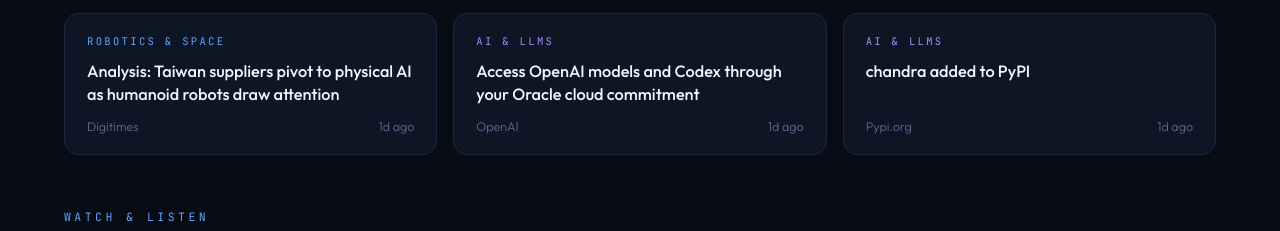
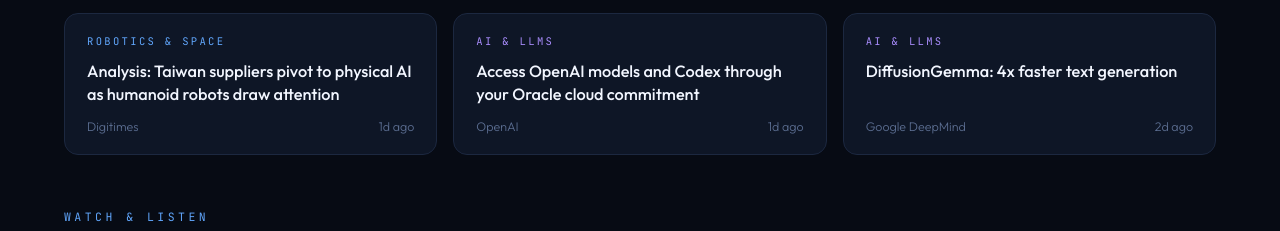
Before and after one commit to xekiellc/vursyl, a plain HTML site: page index.html in a window 1280 px wide. Shown: the part 2361-2592 px from the top of the page. Drawn offline with Linux system fonts and the light colour scheme; a web font is replaced by a local one.

Commit message:
Update index.html

```diff
--- a/index.html
+++ b/index.html
@@ -316,7 +316,8 @@
   function size(){W=cv.width=innerWidth;H=cv.height=innerHeight;
     const n=Math.min(70,Math.floor(W*H/22000));
     nodes=Array.from({length:n},()=>({x:Math.random()*W,y:Math.random()*H,
-      vx:(Math.random()-.5)*.22,vy:(Math.random()-.5)*.22,r:Math.random()*1.6+.8,c:COLORS[Math.floor(Math.random()*3)]}));
+      vx:(Math.random()-.5)*.22,vy:(Math.random()-.5)*.22,
+      r:Math.random()*1.6+.8,c:COLORS[Math.floor(Math.random()*3)]}));
   }
   function pulse(){if(nodes.length<2)return;
     const a=nodes[Math.floor(Math.random()*nodes.length)];
@@ -353,8 +354,7 @@
 
 function render(){
   const items=DATA.items.filter(i=>CATS[i.category]);
-  const recent=items.filter(i=>{try{return(Date.now()-new Date(i.published))<172800000;}catch{return true;}});
-  const pool=recent.length>=4?recent:items;
+  const pool=items;
   const hero=pool.find(i=>i.breakthrough)||pool[0];
   const rest=pool.filter(i=>i!==hero).filter(i=>activeCat==="all"||i.category===activeCat).slice(0,30);
   const botd=document.getElementById("botd");
```
